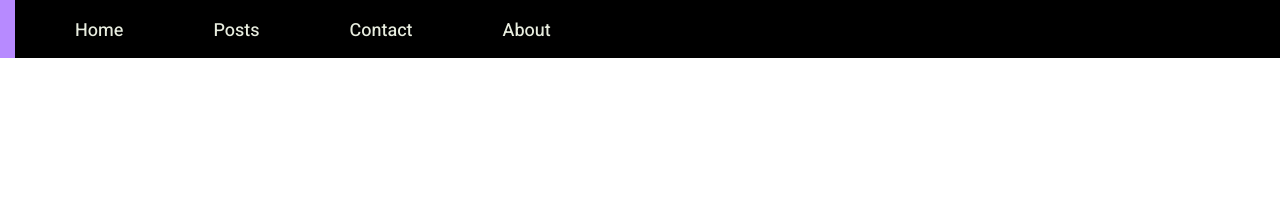
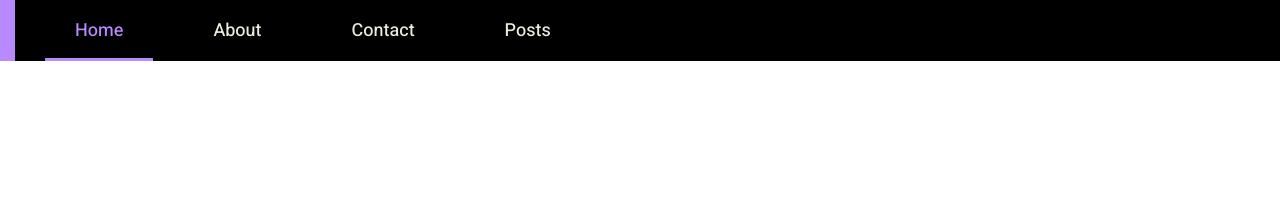
Before and after one commit to MLH-Fellowship/all-in-project, a Jekyll site: the page built from index.html, in a window 1280 px wide. Shown: the top 212 px of the page. Built offline with Jekyll 4.4.1, drawn with Linux system fonts in a browser that asks for light colours.

Commit message:
Set navigation links to active when on that page.

```diff
--- a/_assets/css/default.css
+++ b/_assets/css/default.css
@@ -6,7 +6,7 @@ a {
 	text-decoration: none;
 }
 
-.navbar ul {
+#navbar ul {
 	list-style-type: none;
 	border-left: 15px solid #B78AFF;
 	margin: 0px;
@@ -17,11 +17,11 @@ a {
 	width: 100%;
 }
 
-.navbar li {
+#navbar li {
 	float: left;
 }
 
-.navbar li a {
+#navbar li a {
 	display: block;
 	padding: 17px 30px 14px 30px;
 	margin-left: 30px;
@@ -34,12 +34,12 @@ a {
 	background-color: #000000;
 }
 
-.navbar li a:hover {
+#navbar li a:hover {
 	color: #B78AFF;
 	border-bottom: solid 3px #B78AFF;
 }
 
-.navbar .active {
+#navbar .active {
 	color: #B78AFF;
 	border-bottom: solid 3px #B78AFF;
 }
--- /dev/null
+++ b/_assets/js/favorite_post.js
@@ -0,0 +1,4 @@
+button.addEventListener("click", favoritePost);
+function favoritePost() {
+
+}
--- a/_includes/header.html
+++ b/_includes/header.html
@@ -1,7 +1,7 @@
 <head>
 	<title>{{page.title}} | {{site.title}}</title>
 	<link lang='sass' rel="stylesheet" href="/_assets/css/default.css">
-
+	<script type="text/javascript" src="_assets/js/main.js"></script>
     <!-- Fonts -->
 	<style>
 		@import url('https://fonts.googleapis.com/css2?family=Courier+Prime:ital@1&display=swap');
--- a/_includes/navbar.html
+++ b/_includes/navbar.html
@@ -1,8 +1,8 @@
-<div class="navbar">
-    <ul>
-        <li><a href="/">Home</a></li>
-        <li><a href="/posts">Posts</a></li>
-        <li><a href="/contact">Contact</a></li>
-        <li><a href="/about">About</a></li>
-    </ul>
+<div id="navbar">
+	<ul>
+		<li><a href="/" {% if page.url == "/" %}class="active"{% endif %}>Home</a></li>
+		<li><a href="/about" {% if page.url == "/about" %}class="active"{% endif %}>About</a></li>
+		<li><a href="/contact" {% if page.url == "/contact" %}class="active"{% endif %}>Contact</a></li>
+		<li><a href="/posts" {% if page.url == "/posts" %}class="active"{% endif %}>Posts</a></li>
+	</ul>
 </div>
--- a/_layouts/contact.html
+++ b/_layouts/contact.html
@@ -4,7 +4,6 @@ layout: default
 <!DOCTYPE html>
 <html lang="en">
 	{% include header.html %}
-	<script type="text/javascript" src="_assets/js/main.js"></script>
 <body>
 	<div id="contact-form">
 		<center><h1>Contact Us</h1></center>
--- a/_layouts/default.html
+++ b/_layouts/default.html
@@ -9,5 +9,4 @@
         {{ content }}
     </div>
 </body>
-
 </html>
```
Lines whose indentation alone changed are shown as unchanged.
